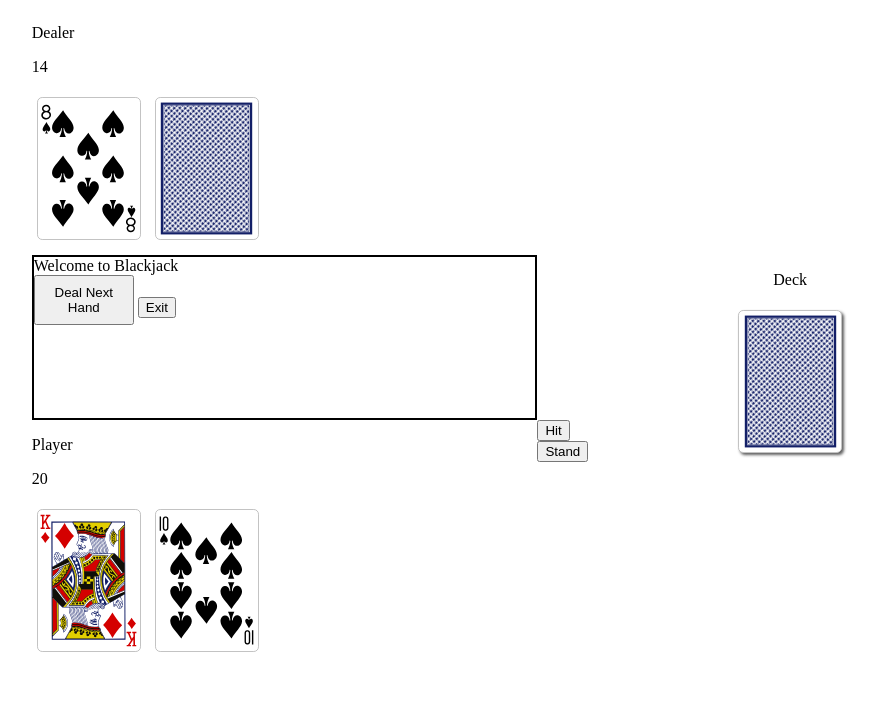
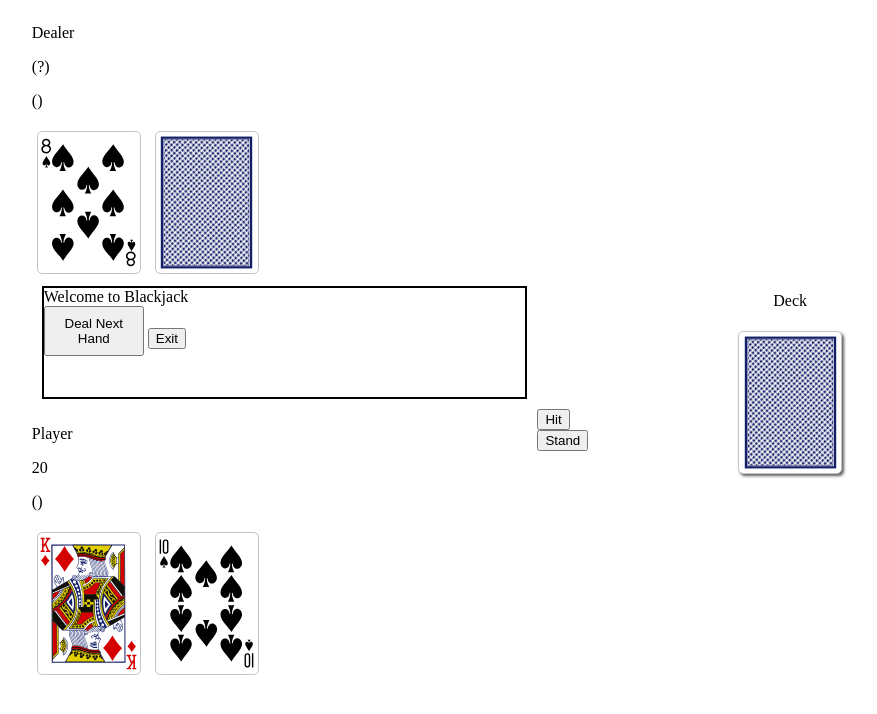
Before and after one commit to bnagle22/blackjack, a plain HTML site: page index.html in a window 1280 px wide. Both pictures are taken after a click on the button "Deal Next Hand". Shown: the whole page, without its empty margins (229-1106 px from the left). Drawn offline with Linux system fonts and the light colour scheme.

Commit message:
change ace return value

```diff
--- a/css/style.css
+++ b/css/style.css
@@ -2,13 +2,14 @@ body {
   display: grid;
   min-height: 100vh;
   grid-template-columns: 20% 40% 40%;
-  grid-template-rows: 30% 20% 30%;
+  grid-template-rows: 30% 15% 30%;
 }
 
 .msg-box {
   border: 2px solid black;
   grid-column: 2/3;
   grid-row: 2/3;
+  margin: 10px;
 }
 
 #deal {
--- a/index.html
+++ b/index.html
@@ -18,13 +18,15 @@
   </div>
   <div id="dealer-hand">
     <p>Dealer</p>
-    <p id="d-card-value">(value)</p>
+    <p id="d-card-value">(?)</p>
+    <p id="d-alt-value">()</p>
     <div id="d-card1" class="card large"></div>
     <div id="d-card2" class="card large"></div>
   </div>
   <div id="player-hand">
     <p>Player</p>
-    <p id="p-card-value">(value)</p>
+    <p id="p-card-value">(?)</p>
+    <p id="p-alt-value">()</p>
     <div id="p-card1" class="card large"></div>
     <div id="p-card2" class="card large"></div>
   </div>
--- a/js/app.js
+++ b/js/app.js
@@ -18,6 +18,10 @@ let dCard2 = document.getElementById('d-card2')
 let mainMsg = document.getElementById('main-msg')
 let displayPValue = document.getElementById('p-card-value')
 let displayDValue = document.getElementById('d-card-value')
+let altPValue = document.getElementById('p-alt-value')
+let altDValue = document.getElementById('d-alt-value')
+let playerHand = document.getElementById('player-hand')
+let dealerHand = document.getElementById('dealer-hand')
 
 /*--------------------- Event Listeners -----------*/
 
@@ -29,15 +33,27 @@ document.getElementById('stand').addEventListener('click', stand)
 
 
 function init() {
+  if(deck.length < 20) {
+    deck = ["dA","dQ","dK","dJ","d10","d09","d08","d07","d06","d05","d04","d03","d02","hA","hQ","hK","hJ","h10","h09","h08","h07","h06","h05","h04","h03","h02","cA","cQ","cK","cJ","c10","c09","c08","c07","c06","c05","c04","c03","c02","sA","sQ","sK","sJ","s10","s09","s08","s07","s06","s05","s04","s03","s02"]
+  }
   mainMsg.innerText = "Welcome to Blackjack"
   pHand = []
   dHand = []
   pHandValue = 0
   dHandValue = 0
+  while(dealerHand.lastChild.id !== 'd-card2'){
+    dealerHand.removeChild(dealerHand.lastChild)
+  }
+  while(playerHand.lastChild.id !== 'p-card2'){
+    playerHand.removeChild(playerHand.lastChild)
+  }
   pCard1.className = "card large"
   pCard2.className = "card large"
   dCard1.className = "card large"
   dCard2.className = "card large"
+  displayDValue.innerText = '(?)'
+  altPValue.innerText = '()'
+  altDValue.innerText = '()'
   firstDeal()
 }
 
@@ -51,7 +67,6 @@ function firstDeal() {
   console.log(dHand)
   console.log('player', pHandValue)
   console.log('dealer', dHandValue)
-  console.log(pCard1.classList)
 }
 // deal function chooses a random card
 // from the deck, removes it from the
@@ -71,8 +86,9 @@ function pDeal() {
   let randIdx = Math.floor(Math.random() * deck.length)
   let cardPicked = deck.splice(randIdx, 1)
   pHand.push(cardPicked)
-  pHandValue += getHandValue(pHand)
+  pHandValue += getHandValueP()
   displayPValue.innerText = pHandValue
+  checkAceP()
   return cardPicked
 }
 
@@ -80,8 +96,8 @@ function dDeal() {
   let randIdx = Math.floor(Math.random() * deck.length)
   let cardPicked = deck.splice(randIdx, 1)
   dHand.push(cardPicked)
-  dHandValue += getHandValue(dHand)
-  displayDValue.innerText = dHandValue
+  dHandValue += getHandValueD()
+
   return cardPicked
 }
 
@@ -89,7 +105,10 @@ function dDeal() {
 function hit() {
   if(mainMsg.innerText === "Welcome to Blackjack"
       && pHandValue > 0){
-    pDeal()
+    let newDiv = document.createElement('div')
+    playerHand.appendChild(newDiv)
+    newDiv.className = "card large"
+    newDiv.classList.add(pDeal())
     console.log('player', pHandValue)
     if(pHandValue > 21) {
       renderLose()
@@ -104,16 +123,76 @@ function stand() {
   if(mainMsg.innerText === "Welcome to Blackjack"
       && dHandValue > 0){
   while(dHandValue <= 16) {
-    dDeal()
+    let newDiv = document.createElement('div')
+    dealerHand.appendChild(newDiv)
+    newDiv.className = "card large"
+    newDiv.classList.add(dDeal())
     console.log('dealer', dHandValue)
   }
   dCard2.classList.remove('back-blue')
+  displayDValue.innerText = dHandValue
   if(dHandValue > 21) {
     renderWin()
   } else {
     compareHands()
   }
 }
+}
+
+
+
+function getHandValueP() {
+  let cardId = pHand[pHand.length -1].toString()
+  let lastDigit = cardId.slice(-1)
+  if(lastDigit === 'K' ||
+  lastDigit === 'Q' ||
+  lastDigit === 'J' ||
+  lastDigit === '0') {
+    return 10
+    // for now, Ace is 11. this will be updated
+  } else if(lastDigit === 'A') {
+      return checkAceP()
+  } else {
+      return parseInt(lastDigit)
+  }
+}
+
+function getHandValueD() {
+  let cardId = dHand[dHand.length -1].toString()
+  let lastDigit = cardId.slice(-1)
+  if(lastDigit === 'K' ||
+  lastDigit === 'Q' ||
+  lastDigit === 'J' ||
+  lastDigit === '0') {
+    return 10
+    // for now, Ace is 11. this will be updated
+  } else if(lastDigit === 'A') {
+      return checkAceD()
+  } else {
+      return parseInt(lastDigit)
+  }
+}
+
+// function checks to see if the player
+// has an ace. If they do, then the
+// alt score with ace=1 is displayed
+
+// calculate total score each time the function is run
+function checkAceP() {
+  if(pHandValue + 11 > 21) {
+    return 1
+  } else {
+    return 11
+  }
+  // altPValue.innerText = `(${pHandValue - 10})`
+}
+
+function checkAceD() {
+  if(dHandValue + 11 > 21) {
+    return 1
+  } else {
+    return 11
+  }
 }
 
 function compareHands() {
@@ -150,23 +229,6 @@ function renderPush() {
   mainMsg.innerText = "Pushed"
 }
 
-function getHandValue(hand) {
-  let cardId = hand[hand.length -1].toString()
-  let lastDigit = cardId.slice(-1)
-  if(lastDigit === 'K' ||
-  lastDigit === 'Q' ||
-  lastDigit === 'J' ||
-  lastDigit === '0') {
-    return 10
-    // for now, Ace is 11. this will be updated
-  } else if(lastDigit === 'A') {
-    return 11
-  } else {
-    return parseInt(lastDigit)
-  }
-}
-
-
 /* Pseudocode
 
 Begin with renderStart function that displays initial screen
```
